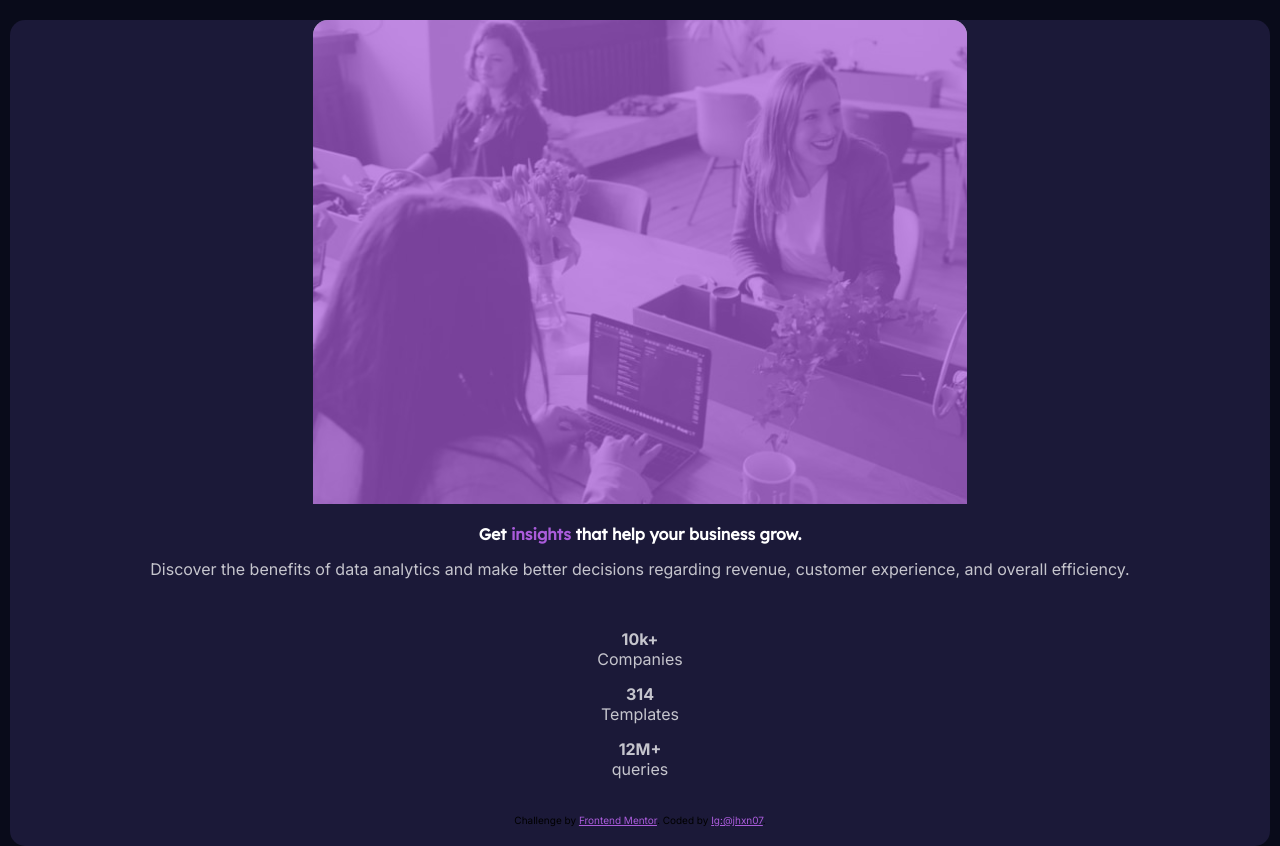
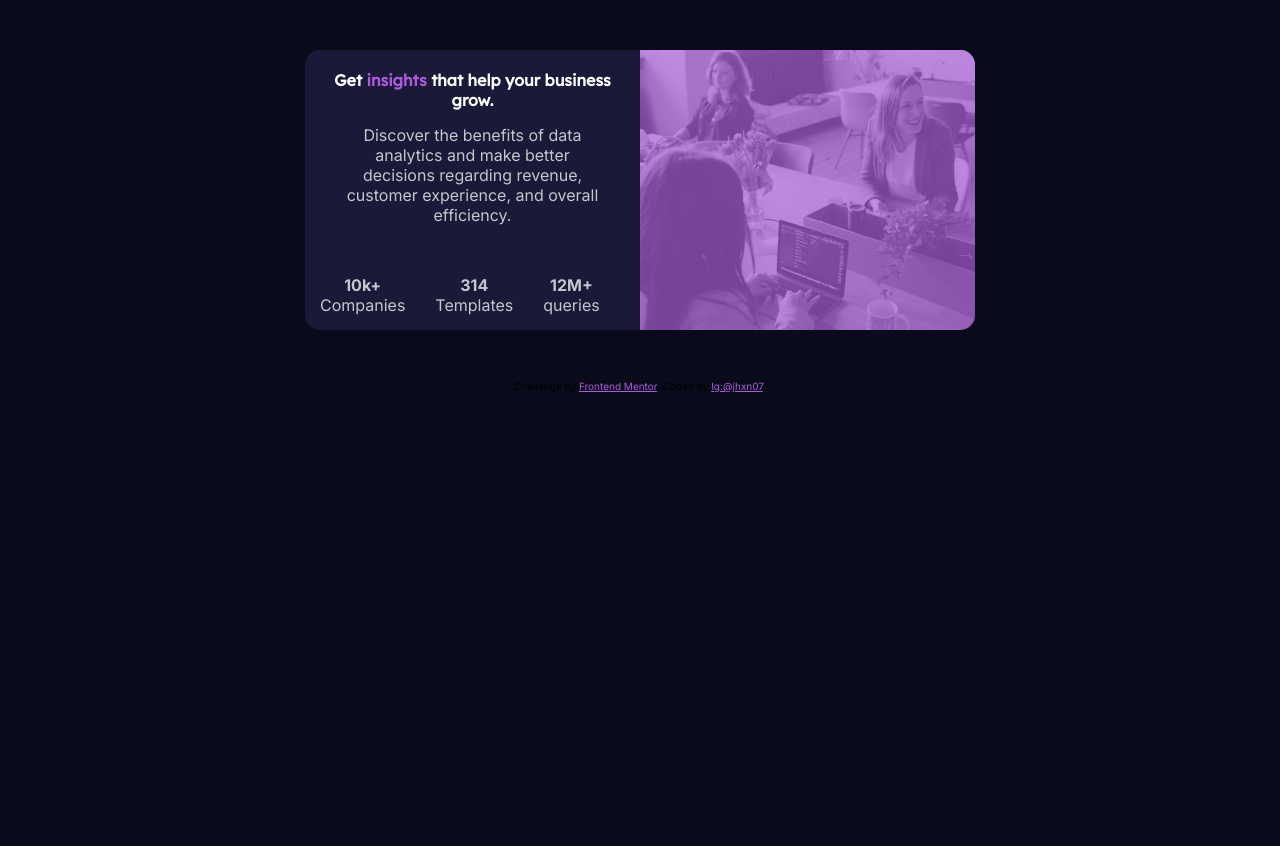
Before and after one commit to jherx/stats-preview-card, a plain HTML site: page index.html in a window 1280 px wide. After the commit the page ends 800 px from the top, so only its background shows below. Drawn offline with Linux system fonts and the light colour scheme.

Commit message:
modo escritorio

```diff
--- a/css/style.css
+++ b/css/style.css
@@ -98,3 +98,67 @@ body {
 .row-txt {
   color: var(--Slightly-transparent-white-stat-headings);
 }
+
+/* Mediasquerys */
+/* Small devices (landscape phones, 576px and up)*/
+/* @media (min-width: 576px) {
+  .container{
+
+  }
+ } */
+
+/*Medium devices (tablets, 768px and up)*/
+/* @media (min-width: 768px) {
+ .container{
+
+ }
+ } */
+
+/* Large devices (desktops, 992px and up)*/
+@media (min-width: 992px) {
+
+  .wrap {
+    display: grid;
+    grid-column-start: 1;
+    grid-row-start: 1;
+  }
+  .container {
+    grid-template-columns: 1fr 1fr;
+    grid-template-rows: 1fr;
+    justify-items: center;
+    max-width: 670px;
+    margin: 50px auto;
+  }
+  .content-img {
+    border-radius: 0px 15px 15px 0px;
+
+  }
+  .content-img:before {
+    border-radius: 0px 15px 15px 0px;
+  }
+  .img-Mobile{
+    width: 100%;
+  }
+  .row-txt{
+    display: flex;
+  }
+}
+
+/* X-Large devices (large desktops, 1200px and up)*/
+/* @media (min-width: 1200px) {
+  .container {
+    grid-template-columns: 1fr 1fr;
+    grid-template-rows: 1fr;
+    justify-items: center;
+  }
+} */
+
+/* XX-Large devices (larger desktops, 1400px and up)*/
+/* @media (min-width: 1440px) {
+  .container {
+    grid-template-columns:repeat(2, 600px);
+    grid-template-rows: 450px;
+    justify-items: center;
+    max-width: 599px;
+  }
+} */
--- a/index.html
+++ b/index.html
@@ -13,6 +13,7 @@
     <div class="content-img">
       <img src="./images/image-header-mobile.jpg" class="img-Mobile" alt="mobile frontendmentor challenge">
     </div>
+    <div class="wrap">
       <div class="content-txt">
         <p class="txt title ">
          <b class="title-colors">Get</b> <b class="title-colors purple"> insights </b>  <b class="title-colors">that help your business grow.</b>
@@ -36,11 +37,12 @@
           queries
         </p>
       </div>
+    </div>
+  </div>
   <!-- Creditos -->
   <div class="attribution">
     Challenge by <a href="https://www.frontendmentor.io?ref=challenge" target="_blank">Frontend Mentor</a>.
     Coded by <a href="https://github.com/jherx">Ig:@jhxn07</a>.
   </div>
-  </div>
 </body>
 </html>
```
Lines whose indentation alone changed are shown as unchanged.
